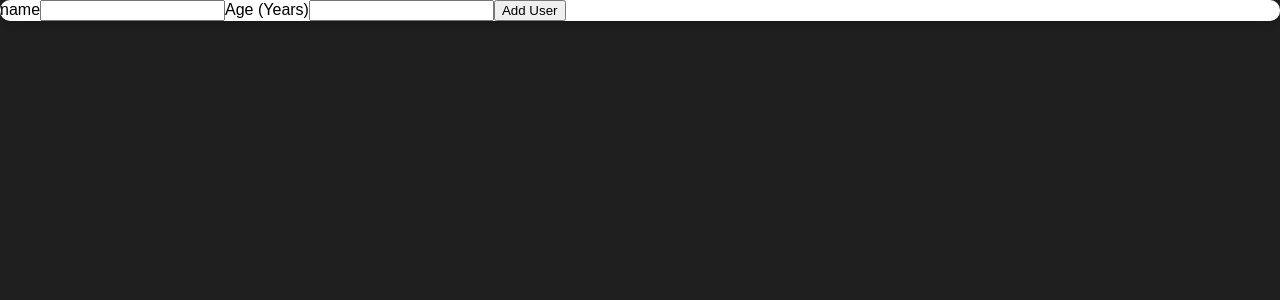
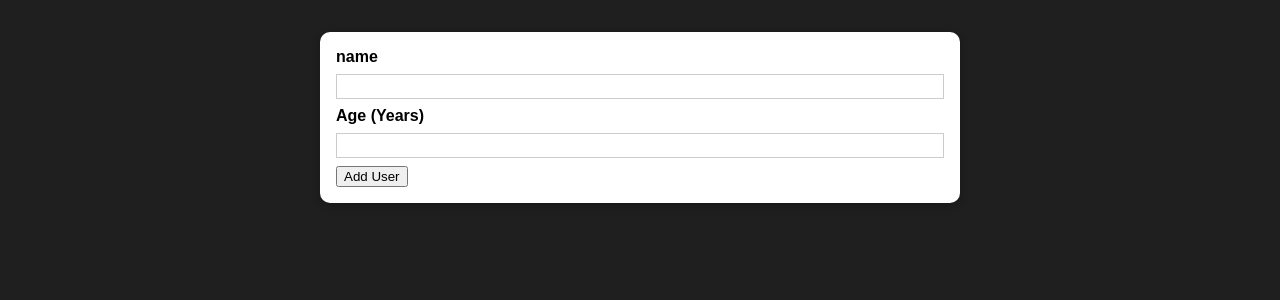
Before and after one commit to aradhya-2001/modals, a JavaScript app: page / in a window 1280 px wide. Shown: the top 300 px of the page. Built offline with nearby package versions, Linux system fonts and the light colour scheme.

Commit message:
styled form and card

```diff
--- a/src/App.js
+++ b/src/App.js
@@ -1,10 +1,9 @@
 import AddUser from "./components/Users/AddUsers";
-import Card from "./components/UI/Card"
+
 function App() {
   return (
-    <Card>
+
     <AddUser/>
-    </Card>
   );
 }
 
--- a/src/components/UI/Card.js
+++ b/src/components/UI/Card.js
@@ -1,6 +1,6 @@
 import classes from "./Card.module.css"
 
 const Card = (props) => {
-    return <div className={classes.card}>{props.children}</div>
+    return <div className={`${classes.card} ${props.cardClasses}`}>{props.children}</div>
 }
 export default Card
--- a/src/components/Users/AddUsers.js
+++ b/src/components/Users/AddUsers.js
@@ -1,10 +1,13 @@
+import classes from "./AddUsers.module.css"
+import Card from "../UI/Card"
+
 const AddUser = (props) => {
-
     const submitHandler = (event) => {
         event.preventDefault()
     }
 
     return(
+        <Card cardClasses={classes.form}>
         <form onSubmit={submitHandler}>
             <label htmlFor="name">name</label>
             <input id="name" type="text"/>
@@ -12,6 +15,7 @@ const AddUser = (props) => {
             <input id="age" type="number"/>
             <button type="submit">Add User</button>
         </form>
+        </Card>
     )
 }
 
--- /dev/null
+++ b/src/components/Users/AddUsers.module.css
@@ -0,0 +1,26 @@
+.form {
+    margin: 2rem auto;
+    padding: 1rem;
+    width: 90%; /* element take up 90% of its parents width i.e. viewport, but not exceed a maximum width of 40 rem units => when size<40 rem then takes up 90%  */
+    max-width: 40rem;
+  }
+
+  .form label {
+    display: block;
+    font-weight: bold;
+    margin-bottom: 0.5rem;
+  }
+
+  .form input {
+    font: inherit;
+    display: block;
+    width: 100%;
+    border: 1px solid #ccc;
+    padding: 0.15rem;
+    margin-bottom: 0.5rem;
+  }
+
+  .form input:focus {
+    outline: none;
+    border-color: #4f005f;
+  }
```
Also changed, not shown: phases/styled form and card.png (added).
